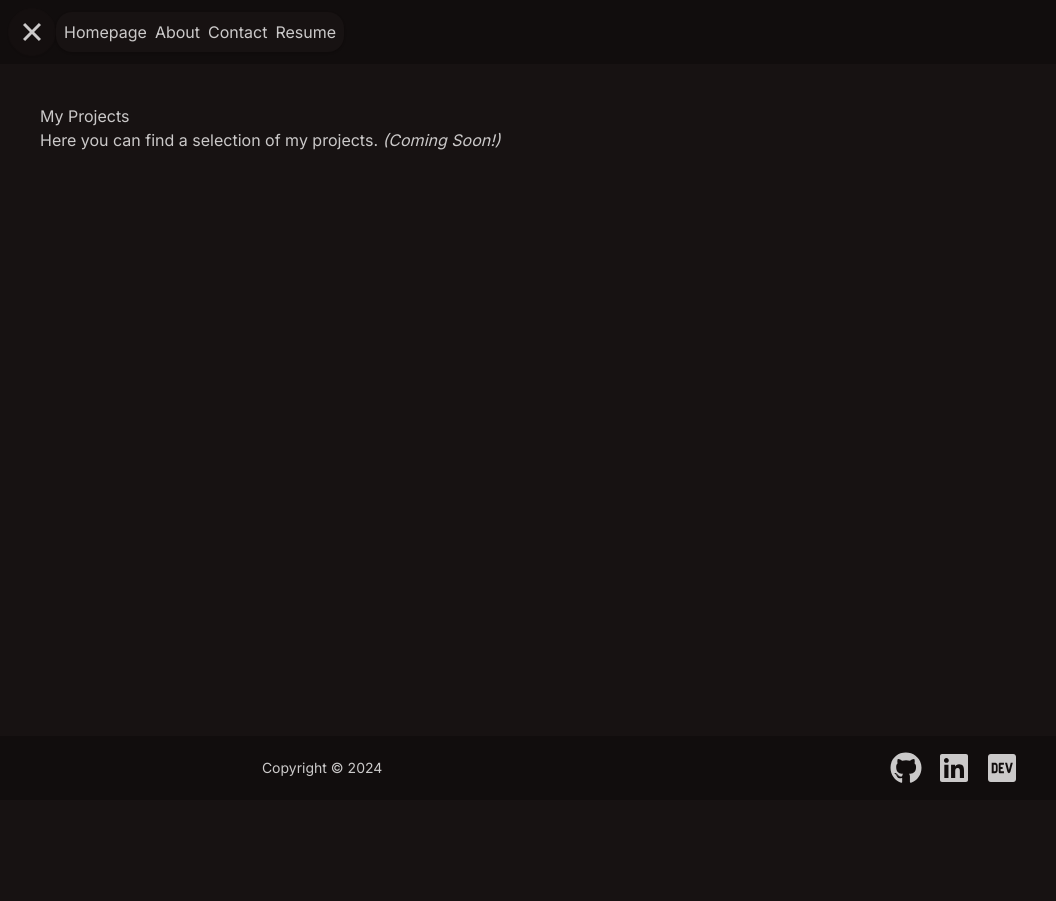
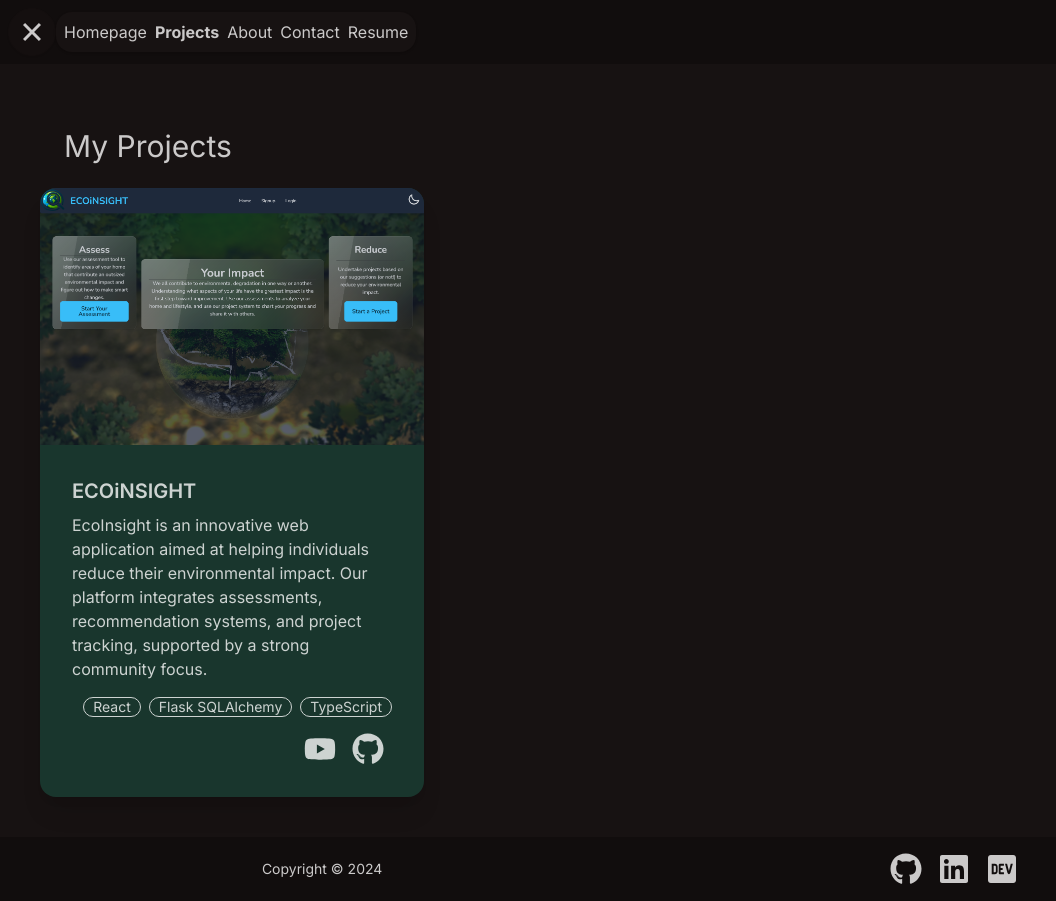
Before and after one commit to jackh404/portfolio, a Next.js app: page /projects in a window 1280 px wide. Shown: the whole page, without its empty margins (0-1056 px from the left). Before the commit the page ends 800 px from the top, so only its background shows below. Built offline with nearby package versions, Linux system fonts and the light colour scheme.

Commit message:
Create projects feature, add ecoinsight

```diff
--- a/app/components/Navbar.tsx
+++ b/app/components/Navbar.tsx
@@ -17,10 +17,10 @@ const Navbar = () => {
       href: "/",
       label: "Homepage",
     },
-    // {
-    //   href: "/projects",
-    //   label: "Projects",
-    // },
+    {
+      href: "/projects",
+      label: "Projects",
+    },
     {
       href: "/about",
       label: "About",
--- a/app/contact/page.tsx
+++ b/app/contact/page.tsx
@@ -3,7 +3,6 @@ import { IoIosMail } from "react-icons/io";
 import { FaLinkedin, FaGithub, FaDev } from "react-icons/fa";
 
 import React from "react";
-import Link from "next/link";
 
 export const metadata = {
   title: "Contact | Tech Portfolio",
--- /dev/null
+++ b/app/projects/ProjectCard.tsx
@@ -0,0 +1,39 @@
+import { Project } from "../types";
+import { FaGithub, FaYoutube } from "react-icons/fa";
+
+const ProjectCard = (project: Project) => {
+  return (
+    <div className="card w-96 bg-neutral shadow-xl text-neutral-content">
+      <figure>
+        <a href={project.link} target="_blank">
+          <img
+            src={project.image}
+            alt={`${project.title} image`}
+            className="hover:brightness-125"
+          />
+        </a>
+      </figure>
+      <div className="card-body">
+        <a href={project.link}>
+          <h2 className="card-title hover:underline">{project.title}</h2>
+        </a>
+        <p>{project.description}</p>
+        <div className="card-actions justify-end mt-2">
+          {project.skills.map(skill => (
+            <div className="badge badge-outline" key={skill}>
+              {skill}
+            </div>
+          ))}
+          <a href={project.demo} target="_blank">
+            <FaYoutube className="w-8 h-8 mt-2 mr-2" />
+          </a>
+          <a href={project.github} target="_blank">
+            <FaGithub className="w-8 h-8 mt-2 mr-2" />
+          </a>
+        </div>
+      </div>
+    </div>
+  );
+};
+
+export default ProjectCard;
--- a/app/projects/page.tsx
+++ b/app/projects/page.tsx
@@ -1,7 +1,6 @@
 // pages/projects.js
-
-import React from "react";
-import Link from "next/link";
+import ProjectCard from "./ProjectCard";
+import { Project } from "../types";
 
 export const metadata = {
   title: "Projects | Tech Portfolio",
@@ -9,12 +8,26 @@ export const metadata = {
 };
 
 export default function Projects() {
+  const projects: Project[] = [
+    {
+      title: "ECOiNSIGHT",
+      description:
+        "EcoInsight is an innovative web application aimed at helping individuals reduce their environmental impact. Our platform integrates assessments, recommendation systems, and project tracking, supported by a strong community focus.",
+      image: "/ecoinsight.png",
+      link: "https://ecoinsight.vercel.app",
+      github: "https://github.com/jackh404/ecoinsight",
+      skills: ["React", "Flask SQLAlchemy", "TypeScript"],
+      demo: "https://youtu.be/2Qq7R_hVwkk",
+    },
+  ];
   return (
     <div>
-      <h1>My Projects</h1>
-      <p>
-        Here you can find a selection of my projects.<em> (Coming Soon!)</em>
-      </p>
+      <h1 className="text-3xl p-6">My Projects</h1>
+      <div className="grid grid-cols-1 sm:grid-cols-2 md:grid-cols-3">
+        {projects.map(project => (
+          <ProjectCard key={project.title} {...project} />
+        ))}
+      </div>
     </div>
   );
 }
--- /dev/null
+++ b/app/types.ts
@@ -0,0 +1,9 @@
+export type Project = {
+  title: string;
+  description: string;
+  image: string;
+  link: string;
+  skills: string[];
+  github: string;
+  demo?: string;
+};
```
Also changed, not shown: public/ecoinsight.png (added).
